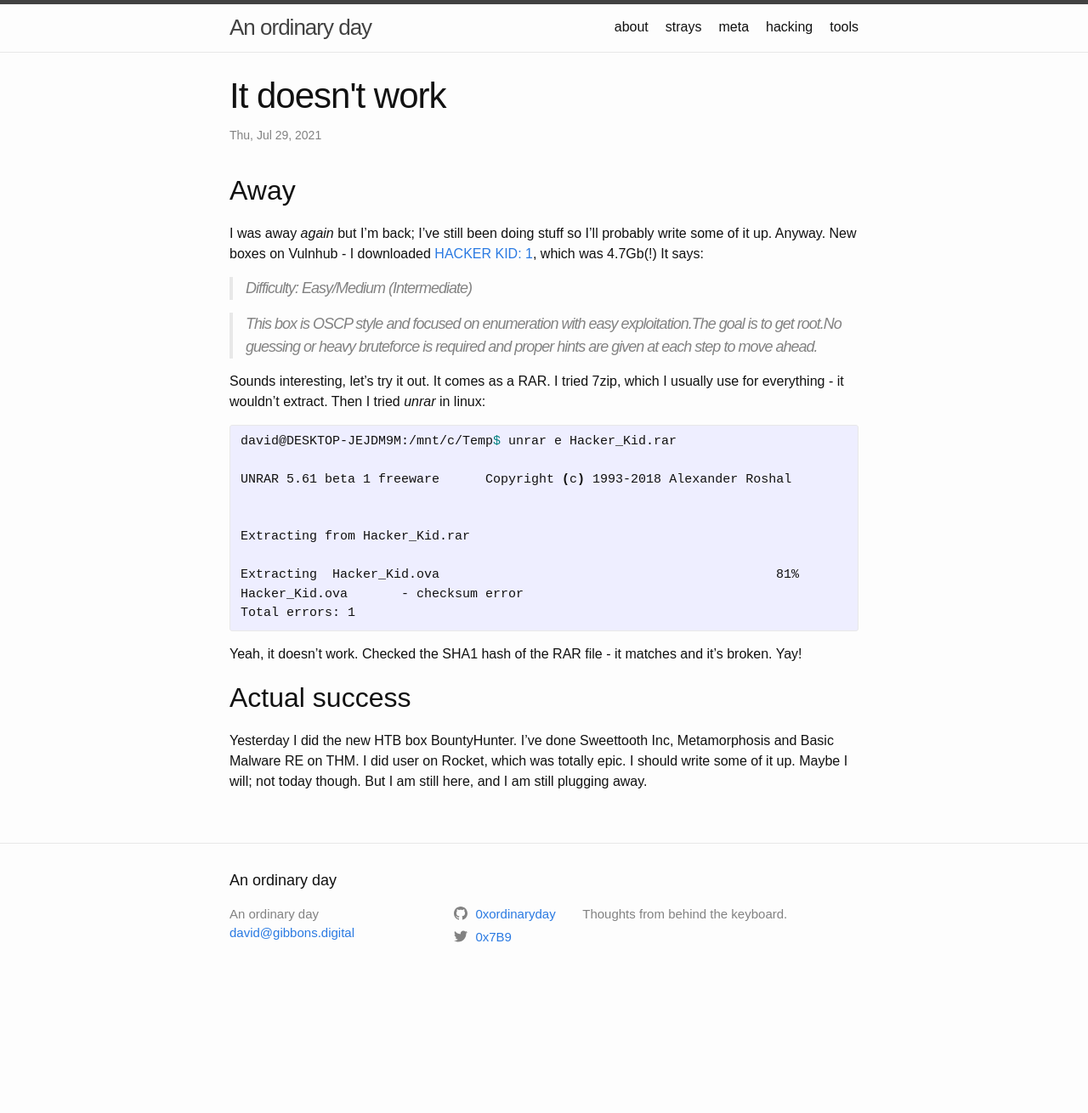
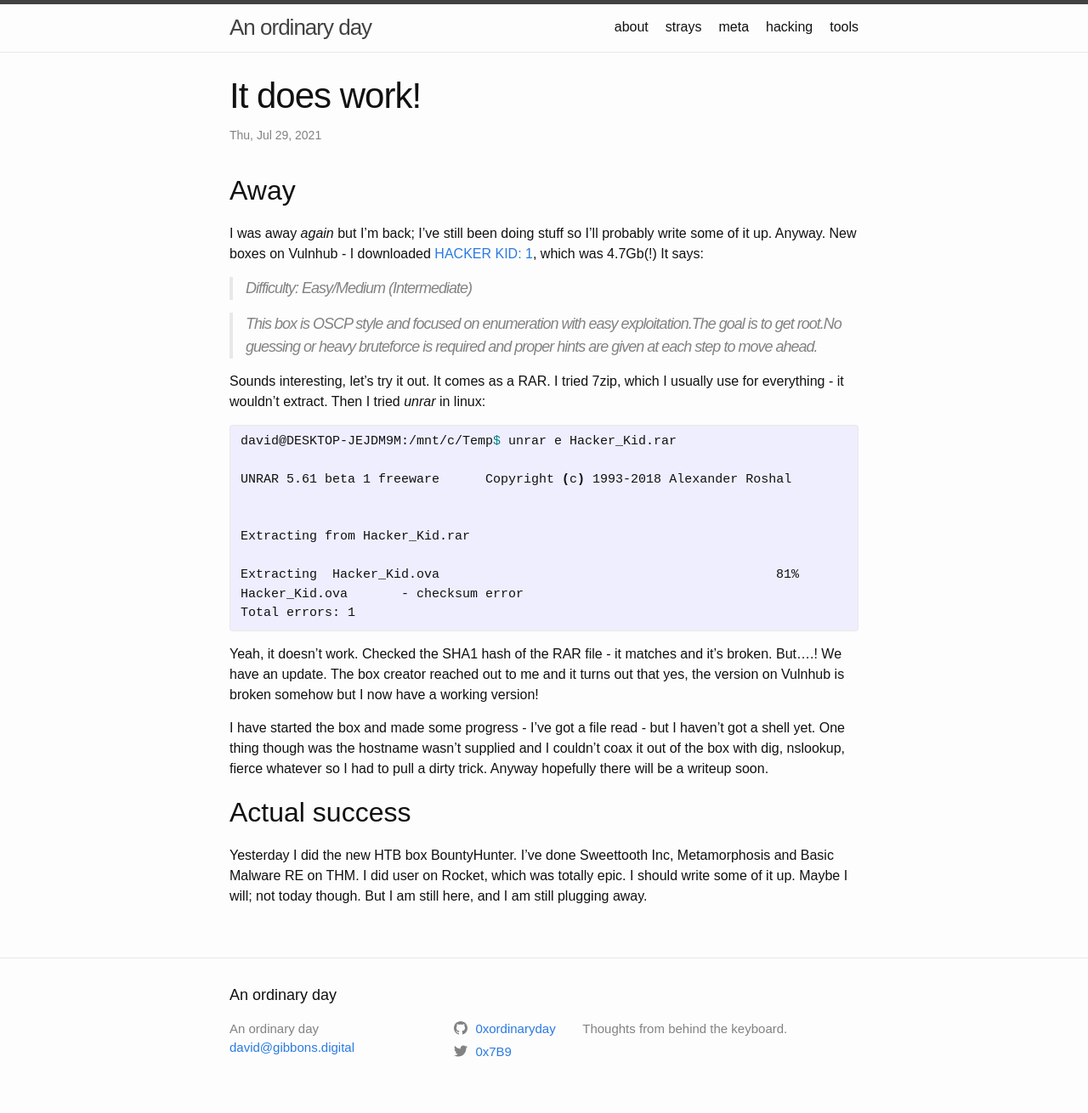
Before and after one commit to 0xordinaryday/blog, a Jekyll site: the page built from hacking/_posts/2027-07-29-broken.md, in a window 1280 px wide. Shown: the whole page at 85% size. Built offline with Jekyll 4.4.1, drawn with Linux system fonts in a browser that asks for light colours; before the commit the page ends 1175 px from its top, so only the background shows below that.

Commit message:
less broken

```diff
--- a/hacking/_posts/2027-07-29-broken.md
+++ b/hacking/_posts/2027-07-29-broken.md
@@ -1,6 +1,6 @@
 ---
 layout: post
-title:  "It doesn't work"
+title:  "It does work!"
 date:   2021-07-29 21:00:00 +1000
 category: hacking
 ---
@@ -27,7 +27,9 @@ Hacker_Kid.ova       - checksum error
 Total errors: 1
 {% endhighlight %}
 
-Yeah, it doesn't work. Checked the SHA1 hash of the RAR file - it matches and it's broken. Yay!
+Yeah, it doesn't work. Checked the SHA1 hash of the RAR file - it matches and it's broken. But....! We have an update. The box creator reached out to me and it turns out that yes, the version on Vulnhub is broken somehow but I now have a working version!
+
+I have started the box and made some progress - I've got a file read - but I haven't got a shell yet. One thing though was the hostname wasn't supplied and I couldn't coax it out of the box with dig, nslookup, fierce whatever so I had to pull a dirty trick. Anyway hopefully there will be a writeup soon.
 
 ## Actual success
 Yesterday I did the new HTB box BountyHunter. I've done Sweettooth Inc, Metamorphosis and Basic Malware RE on THM. I did user on Rocket, which was totally epic. I should write some of it up. Maybe I will; not today though. But I am still here, and I am still plugging away.
```
